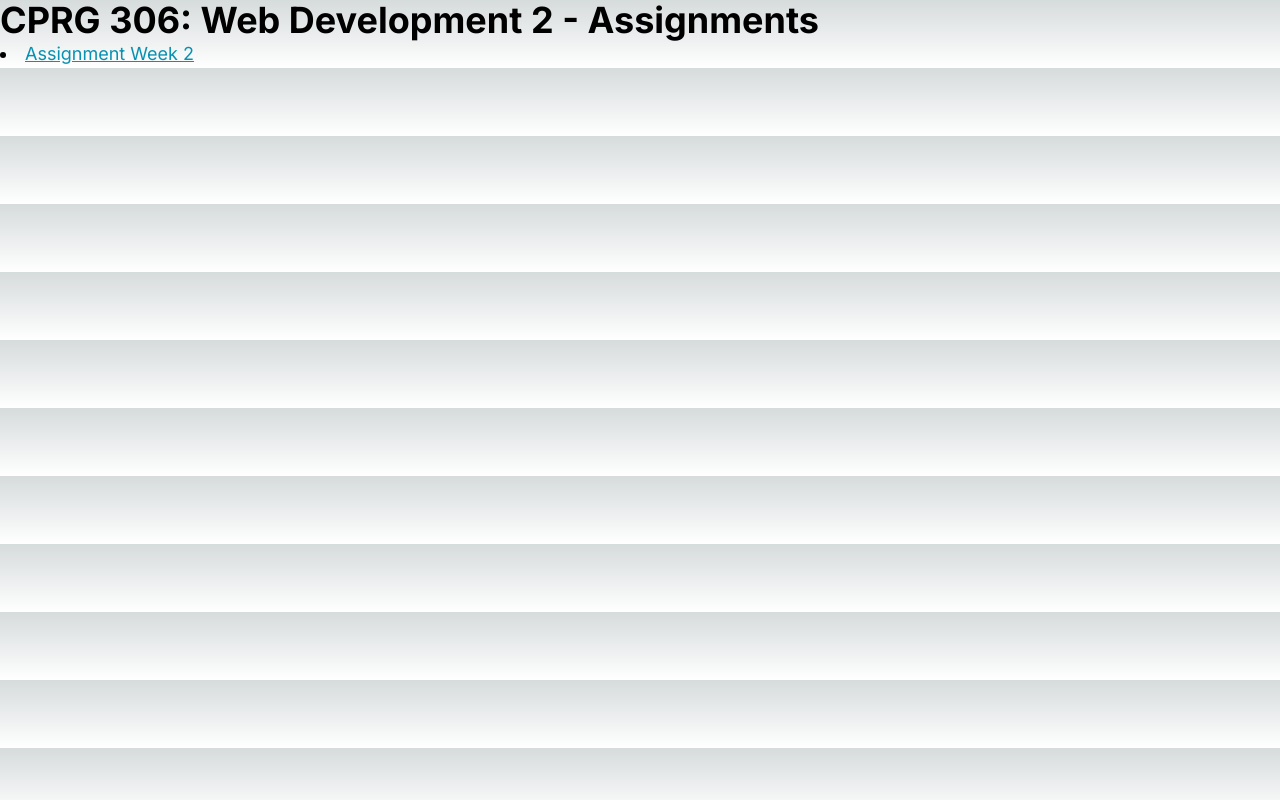
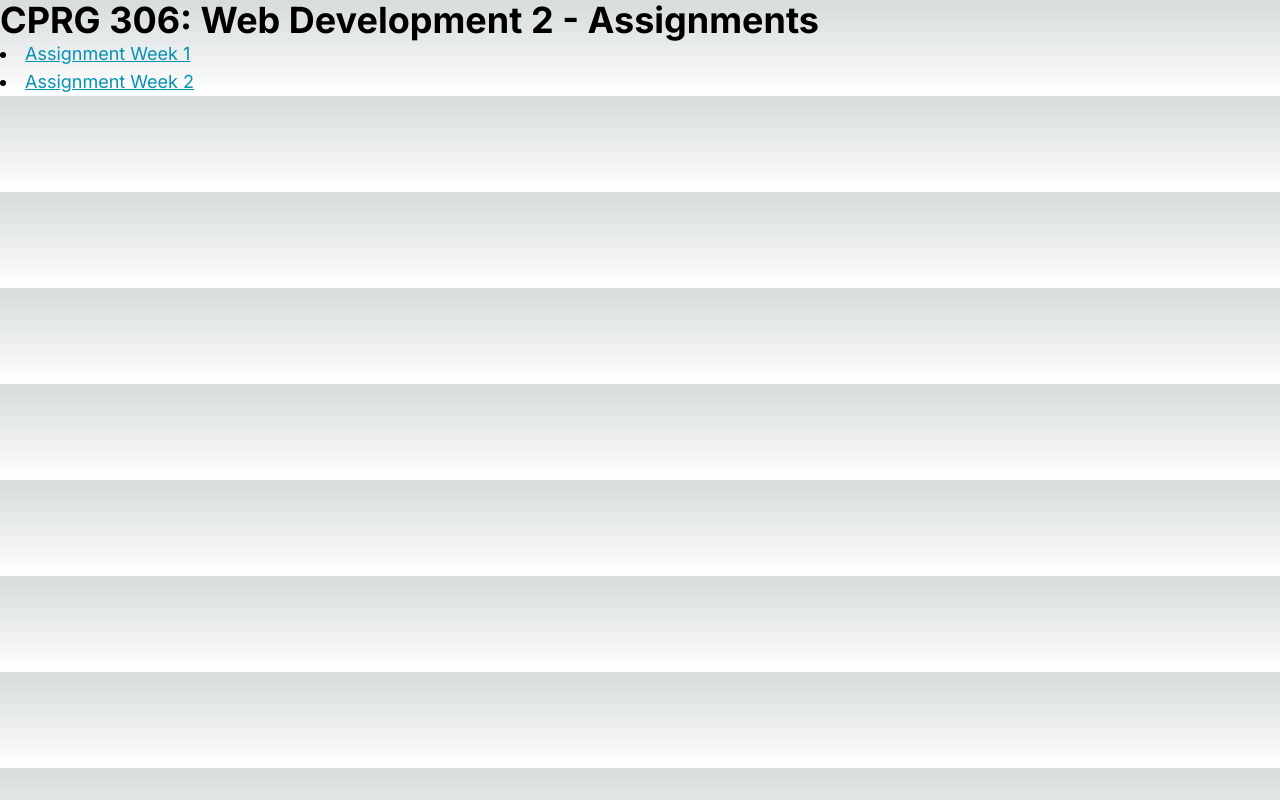
Before and after one commit to TrinaKeen/cprg306-assignments, a Next.js app: page / in a window 1280 px wide. Built offline with nearby package versions, Linux system fonts and the light colour scheme.

Commit message:
Update page.js

```diff
--- a/app/page.js
+++ b/app/page.js
@@ -8,6 +8,7 @@ export default function Home() {
       <div >
         <h1 className="text-4xl font-bold">CPRG 306: Web Development 2 - Assignments</h1>
         <div className="text-lg">
+        <li><Link className={linkstyles} href="./week-1">Assignment Week 1</Link></li>
         <li><Link className={linkstyles} href="./week-2">Assignment Week 2</Link></li>
         </div>
       </div>
```
